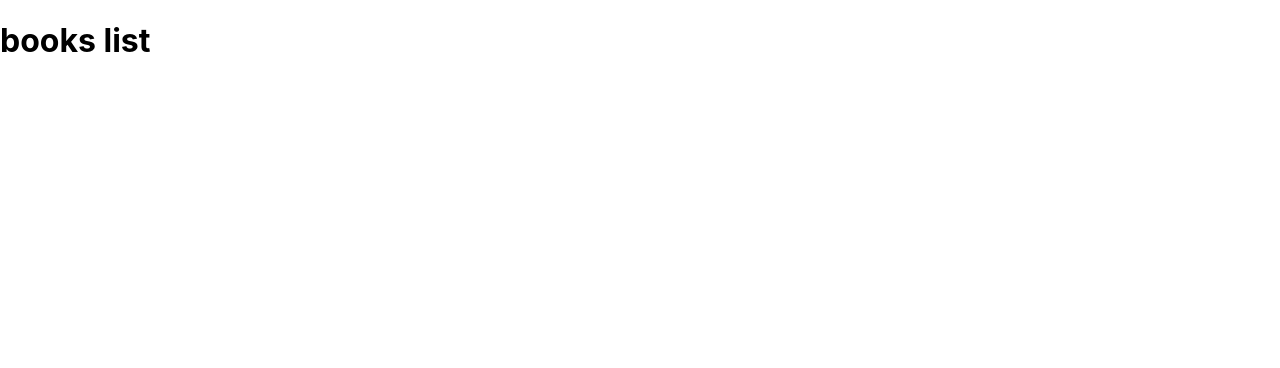
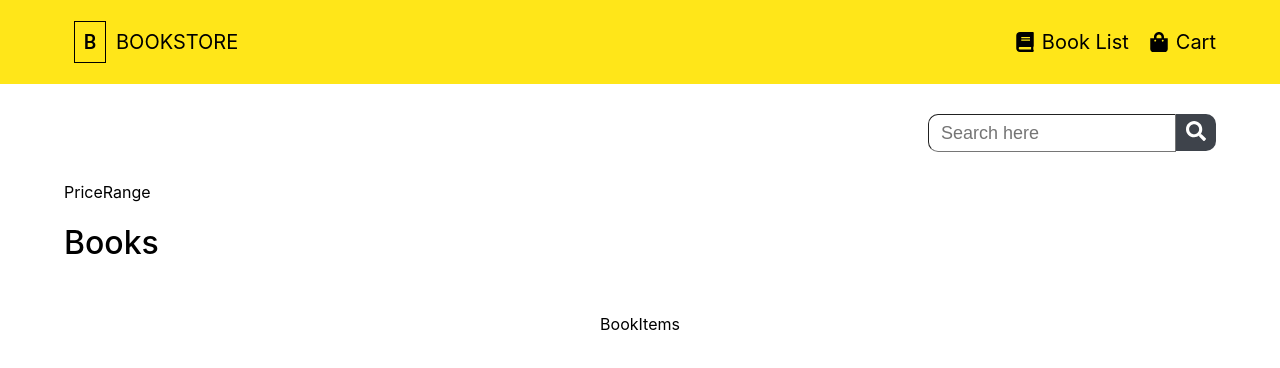
Before and after one commit to yash-janapala/book-store, a React (Create React App) app: page /books in a window 1280 px wide. Shown: the top 368 px of the page. Built offline with nearby package versions, Linux system fonts and the light colour scheme.

Commit message:
Add Static Search Input

```diff
--- a/src/components/BookList/index.css
+++ b/src/components/BookList/index.css
@@ -0,0 +1,38 @@
+.book-list-container {
+    display: flex;
+    justify-content: center;
+    box-sizing: border-box;
+    padding: 30px 0px;
+  }
+
+  .book-list-content-container {
+    width: 90%;
+    max-width: 1200px;
+  }
+
+  @media screen and (min-width: 768px) {
+  .book-list-content-container {
+      display: flex;
+      flex-direction: column;
+    }
+  }
+
+  .book-items-container {
+    text-align: center;
+    flex-basis: 80%;
+  }
+
+  .book-list-container {
+    list-style-type: none;
+    padding-left: 0;
+    display: flex;
+    flex-wrap: wrap;
+  }
+
+  .book-items-heading {
+    font-weight: 500;
+  }
+
+  .books-container{
+    display: flex;
+  }
--- a/src/components/BookList/index.js
+++ b/src/components/BookList/index.js
@@ -1,9 +1,56 @@
 import { Component } from "react";
+import Header from '../Header';
+import SearchInput from "../SearchInput";
+import './index.css';
+
+const sampleDate = {
+    total:20,
+    "books": [
+        {
+            "title": "Designing Across Senses",
+            "subtitle": "A Multimodal Approach to Product Design",
+            "isbn13": "9781491954249",
+            "price": "$27.59",
+            "image": "https://itbook.store/img/books/9781491954249.png",
+            "url": "https://itbook.store/books/9781491954249"
+        },
+        {
+            "title": "Web Scraping with Python, 2nd Edition",
+            "subtitle": "Collecting More Data from the Modern Web",
+            "isbn13": "9781491985571",
+            "price": "$33.99",
+            "image": "https://itbook.store/img/books/9781491985571.png",
+            "url": "https://itbook.store/books/9781491985571"
+        },
+        {
+            "title": "Programming iOS 11",
+            "subtitle": "Dive Deep into Views, View Controllers, and Frameworks",
+            "isbn13": "9781491999226",
+            "price": "$59.17",
+            "image": "https://itbook.store/img/books/9781491999226.png",
+            "url": "https://itbook.store/books/9781491999226"
+        },
+    ]
+}
 
 class BookList extends Component{
     render(){
         return(
-            <h1>books list</h1>
+            <div>
+                <Header/>
+                <div className = "book-list-container">
+                    <div className = "book-list-content-container">
+                        <SearchInput/>
+                        <div>PriceRange</div>
+                        <h1 className="book-items-heading">Books</h1>
+                        <div className = "book-list-container">
+                            <div >
+                                BookItems
+                            </div>
+                        </div>
+                    </div>
+                </div>
+            </div>
         )
     }
 }
--- /dev/null
+++ b/src/components/SearchInput/index.css
@@ -0,0 +1,41 @@
+.input-container {
+    width: 100%;
+    display: flex;
+    margin-bottom: 20px;
+    outline: none;
+}
+
+@media screen and (min-width: 768px) {
+.input-container {
+    width: 25%;
+    align-self: flex-end;
+    margin-bottom: 30px;
+}
+}
+
+.search-input{
+    font-size: 18px;
+    height: 26px;
+    width: 300px;
+    min-width: 30%;
+    border-radius: 10px 0px 0px 10px;
+    padding: 5px;
+    border-width: 1px;
+    outline: none;
+    padding-left: 12px;
+
+}
+
+.search-button{
+    background-color:#3e434b;;
+    height: 37px;
+    width: 50px;
+    border-radius: 0px 10px 10px 0px;
+    border-width: 0px;
+    padding: 5px;
+}
+
+.search-icon{
+    font-size: 20px;
+    color: white;
+}
--- /dev/null
+++ b/src/components/SearchInput/index.js
@@ -0,0 +1,23 @@
+import {Component} from "react"
+import {FaSearch} from "react-icons/fa"
+
+import "./index.css"
+
+class SearchInput extends Component{
+    render(){
+        return (
+            <form className = "input-container">
+                <input
+                    type = "text"
+                    placeholder = "Search here"
+                    className = "search-input"
+                />
+                <button className = "search-button">
+                    <FaSearch className="search-icon"/>
+                </button>
+            </form>
+        )
+    }
+}
+
+export default SearchInput
```
Also changed, not shown: 1 other file (tests, documents, lock files or other folders).
